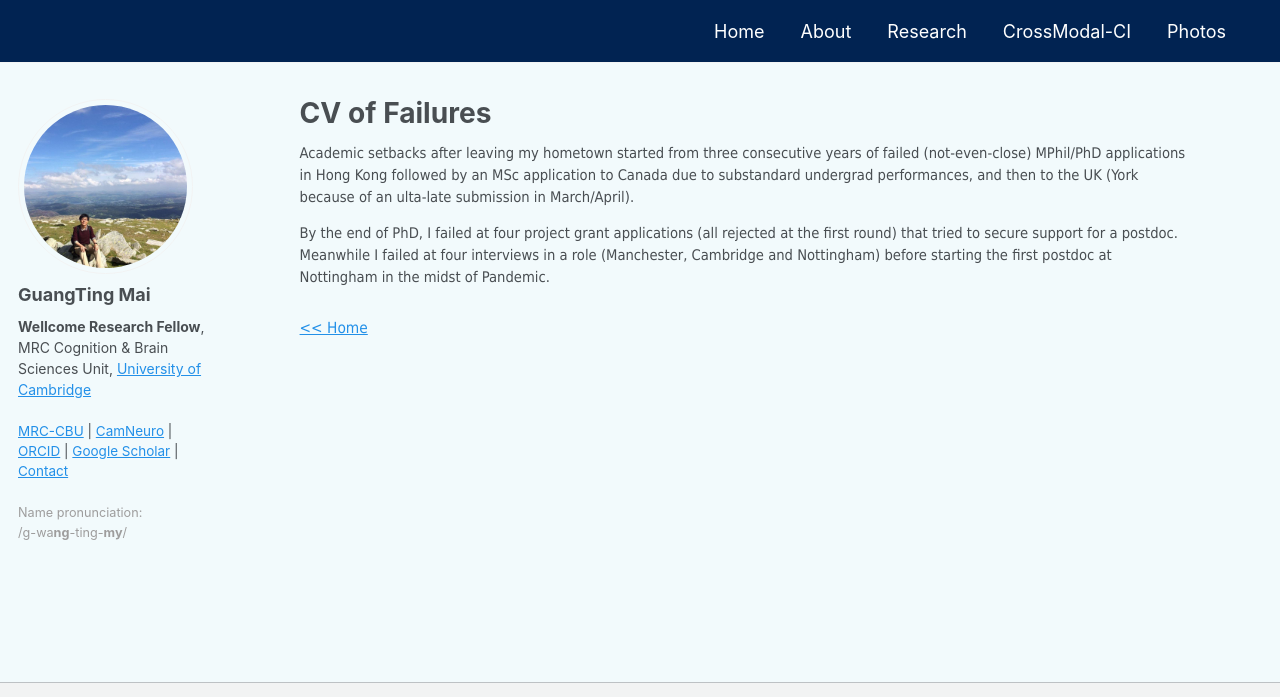
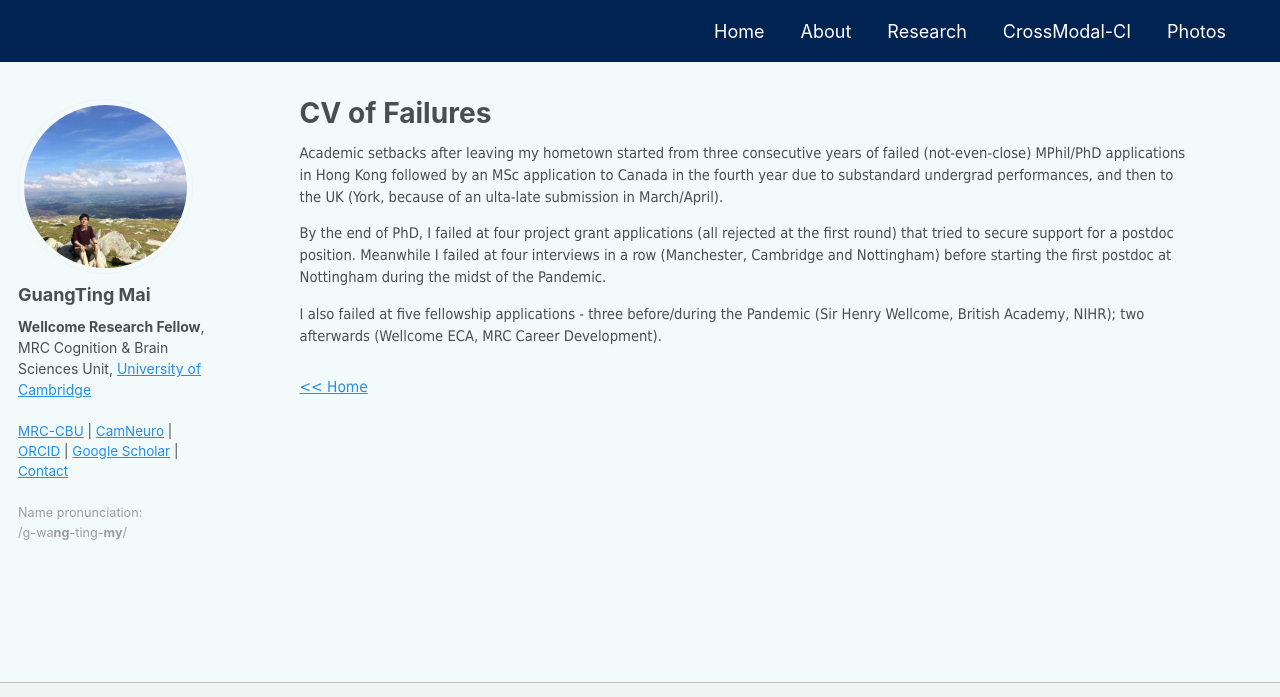
Before and after one commit to guangtingmai/guangtingmai.github.io, a Jekyll site: the page built from _pages/cv-failures.html, in a window 1280 px wide, cut to the strip 0-697 px from the top of the page. Built offline with Jekyll 4.4.1, drawn with Linux system fonts in a browser that asks for light colours.

Commit message:
Update cv-failures.html

```diff
--- a/_pages/cv-failures.html
+++ b/_pages/cv-failures.html
@@ -5,11 +5,13 @@ permalink: /cv-failures/
 author_profile: true
 ---
 <p span style="font-size:11pt;font-family: Tahoma;line-height:1.5;display:block;margin-bottom:0.2vh">Academic setbacks after leaving my hometown started from
-  three consecutive years of failed (not-even-close) MPhil/PhD applications in Hong Kong followed by an MSc application to Canada due to substandard undergrad
-  performances, and then to the UK (York because of an ulta-late submission in March/April).</span></p>
+  three consecutive years of failed (not-even-close) MPhil/PhD applications in Hong Kong followed by an MSc application to Canada in the fourth year due to
+  substandard undergrad performances, and then to the UK (York, because of an ulta-late submission in March/April).</span></p>
 <p span style="font-size:11pt;font-family: Tahoma;line-height:1.5;display:block;margin-bottom:0.2vh">By the end of PhD, I failed at four project grant applications
-  (all rejected at the first round) that tried to secure support for a postdoc. Meanwhile I failed at four interviews in a role (Manchester, Cambridge and
-  Nottingham) before starting the first postdoc at Nottingham in the midst of Pandemic. </span></p>
+  (all rejected at the first round) that tried to secure support for a postdoc position. Meanwhile I failed at four interviews in a row (Manchester, Cambridge and
+  Nottingham) before starting the first postdoc at Nottingham during the midst of the Pandemic.</p>
+<p span style="font-size:11pt;font-family: Tahoma;line-height:1.5;display:block;margin-bottom:0.2vh">I also failed at five fellowship applications - three before/during
+  the Pandemic (Sir Henry Wellcome, British Academy, NIHR); two afterwards (Wellcome ECA, MRC Career Development).</span></p>
 <br>
 <div style="font-size:11pt;font-family:Tahoma;line-height: 1.5;" class="navigation-row">
   <span><a href="https://guangtingmai.github.io/readme/"><< Home</a></span>
```
